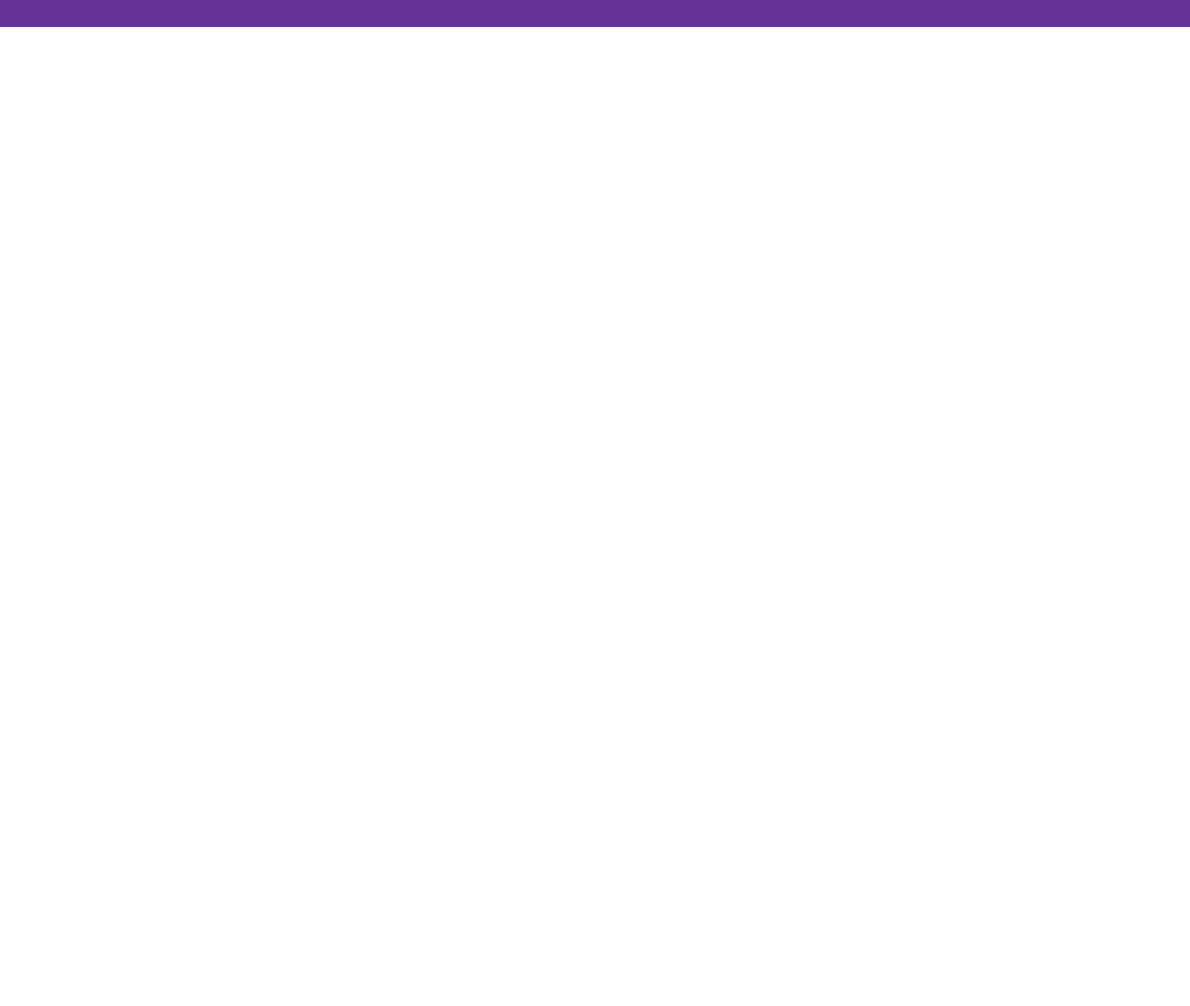
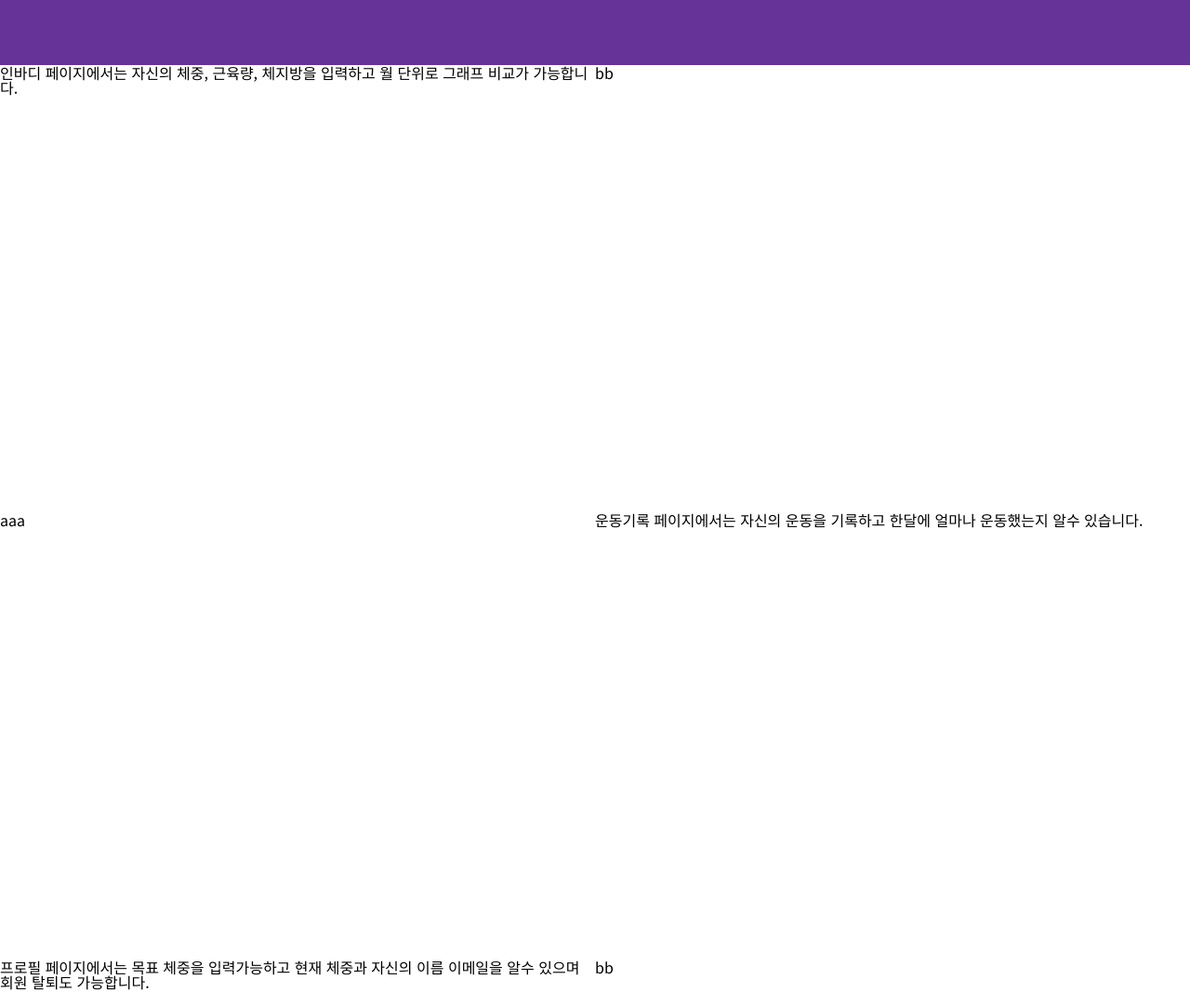
Before and after one commit to leaftha/diet-record, a Next.js app: page / in a window 1280 px wide. Shown: the part 713-1795 px from the top of the page at 93% size. Before the commit the page ends 800 px from the top, so only its background shows below. Built offline with nearby package versions, Linux system fonts and the light colour scheme; no server answers.

Commit message:
main page add sub

```diff
--- a/app/page.js
+++ b/app/page.js
@@ -1,4 +1,4 @@
-import classes from "./page.module.css";
+import classes from './page.module.css';
 
 export default function Home() {
     return (
@@ -7,15 +7,28 @@ export default function Home() {
                 <h1 className={classes.title}>Diet</h1>
                 <img src="/images/main.jpg" alt="main img"></img>
             </div>
+            <div>
                 <ul className={classes.subtitle}>
                     <li>다이어트를 위한 사이트입니다.</li>
                     <li>자신의 체중, 근육량, 체지방등을 입력하여 비교할수 있습니다.</li>
-        <li>
-          또한 하루 운동 기록을 입력하여 달력에 얼마나 운동했는지 알수 있습니다.
-        </li>
+                    <li>또한 하루 운동 기록을 입력하여 달력에 얼마나 운동했는지 알수 있습니다.</li>
                     <li>여기서 당신의 도전이 성공하길!</li>
                 </ul>
+            </div>
             <div className={classes.side}>d</div>
+            <div className={classes.item}>
+                인바디 페이지에서는 자신의 체중, 근육량, 체지방을 입력하고 월 단위로 그래프 비교가 가능합니다.
+            </div>
+            <div>bb</div>
+            <div>aaa</div>
+            <div className={classes.item}>
+                운동기록 페이지에서는 자신의 운동을 기록하고 한달에 얼마나 운동했는지 알수 있습니다.
+            </div>
+            <div className={classes.item}>
+                프로필 페이지에서는 목표 체중을 입력가능하고 현재 체중과 자신의 이름 이메일을 알수 있으며 회원 탈퇴도
+                가능합니다.
+            </div>
+            <div>bb</div>
         </div>
     );
 }
--- a/app/page.module.css
+++ b/app/page.module.css
@@ -1,6 +1,7 @@
 .content {
     display: grid;
     grid-template-columns: 1fr 1fr;
+    grid-template-rows: 1fr 0.5fr 1fr 1fr 1fr;
 }
 
 .img img {
@@ -33,7 +34,12 @@
 
 .side {
     grid-column: 1/3;
-  height: 200px;
+    height: 100%;
     width: 100%;
     background-color: rebeccapurple;
 }
+
+.item {
+    width: 100%;
+    height: 100%;
+}
```
Lines whose indentation alone changed are shown as unchanged.
